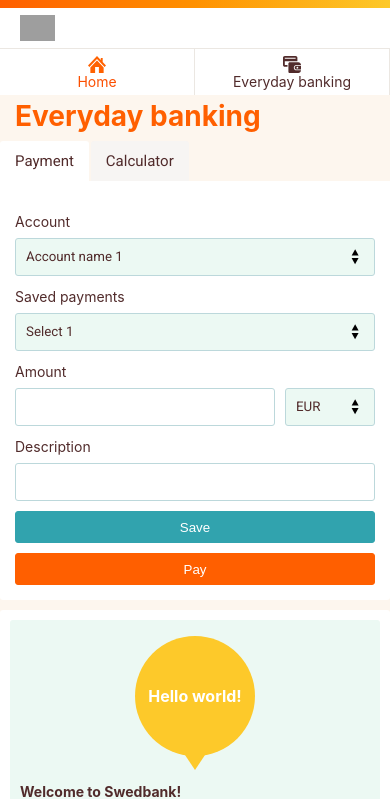
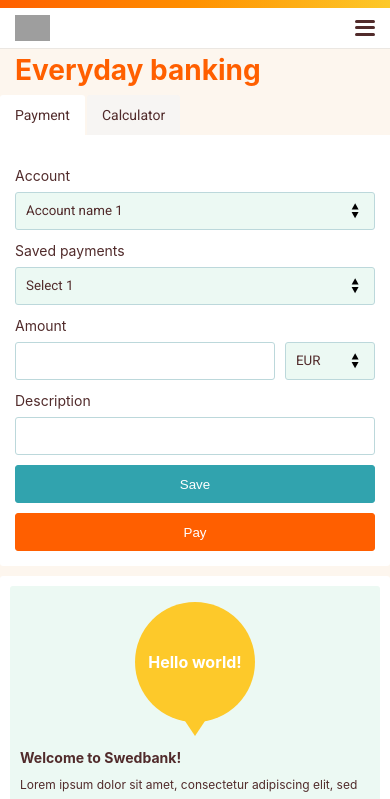
Before and after one commit to janithmalshan/swedbank-fe-assignment, a React (Create React App) app: page /everyday-banking in a window 390 px wide. Shown: the top 799 px of the page. Built offline with nearby package versions, Linux system fonts and the light colour scheme; grey boxes are pictures that could not be loaded.

Commit message:
Mobile burger menu

```diff
--- /dev/null
+++ b/src/components/Header/Burger.js
@@ -0,0 +1,18 @@
+import {bool, func} from "prop-types";
+
+const Burger = ({ open, setOpen, ...props }) => {
+    return (
+        <button className="burger-menu" open={open} onClick={() => setOpen(!open)} {...props}>
+            <div />
+            <div />
+            <div />
+        </button>
+    )
+}
+
+Burger.propTypes = {
+    open: bool.isRequired,
+    setOpen: func.isRequired,
+};
+
+export default Burger;
--- a/src/components/Header/Header.js
+++ b/src/components/Header/Header.js
@@ -4,27 +4,52 @@
 import wallet from '../../assets/wallet.svg';
 import {Link} from "react-router-dom";
 import {useState} from "react";
+import Burger from "./Burger";
 
 const Header = () => {
     const [active, setActive] = useState('home')
+    const [entered, setEntered] = useState(false)
+    const [open, setOpen] = useState(false)
     return (
+        <>
             <header className="header" id="header" role="banner">
                 <div className="header__toolbar-wrapper">
                     <Link className="ui-logo" to="/">
                         <img alt="Swedbank logo"
                              src={logo}/></Link>
+                    <Burger open={open} setOpen={setOpen} />
                 </div>
-            <div className="header__wrapper">
-                <Link className={`${active === 'home' ? 'header__wrapper-nav active' : 'header__wrapper-nav'}`} to="/" onClick={() => setActive('home')}>
+                <div className={`${open ? 'header__wrapper open' : 'header__wrapper'}`}>
+                    <Link
+                        className={`${active === 'home' ? 'header__wrapper-nav active' : 'header__wrapper-nav'}`}
+                        to="/"
+                        onClick={() => {
+                            setActive('home')
+                            setEntered(false)
+                            setOpen(false)
+                        }}
+                        onMouseEnter={() => setEntered(true)}
+                        onMouseLeave={() => setEntered(false)}>
                         <img alt="HomePage Tab" src={home}/>
                         <span>Home</span>
                     </Link>
-                <Link className={`${active === 'everyday' ? 'header__wrapper-nav active' : 'header__wrapper-nav'}`} to="/everyday-banking" onClick={() => setActive('everyday')}>
+                    <Link
+                        className={`${active === 'everyday' ? 'header__wrapper-nav active' : 'header__wrapper-nav'}`}
+                        to="/everyday-banking"
+                        onClick={() => {
+                            setActive('everyday')
+                            setEntered(false)
+                            setOpen(false)
+                        }}
+                        onMouseEnter={() => setEntered(true)}
+                        onMouseLeave={() => setEntered(false)}>
                         <img alt="Everyday banking tab" src={wallet}/>
                         <span>Everyday banking</span>
                     </Link>
                 </div>
             </header>
+            <div className={`${entered || open ? 'page-overlay' : ''}`}></div>
+        </>
     )
 }
 
--- a/src/components/Header/style.scss
+++ b/src/components/Header/style.scss
@@ -2,6 +2,8 @@
 
 .header {
   background-color: #ffffff;
+  z-index: 2;
+  position: relative;
 
   &::before {
     content: "";
@@ -16,6 +18,7 @@
     height: var(--ui-header-toolbar-height);
     display: flex;
     align-items: center;
+    justify-content: space-between;
 
     .ui-logo {
       height: 26px;
@@ -23,6 +26,10 @@
 
       > img {
         height: inherit;
+      }
+
+      @include media-xs {
+        margin-left: 15px;
       }
     }
   }
@@ -49,6 +56,9 @@
 
       &:hover {
         background-color: var(--ui-color-extrasoft-bark);
+        box-shadow: 0 -1px 0px 0px var(--ui-color-orange);
+        -webkit-box-shadow: 0 -1px 0px 0px var(--ui-color-orange);
+        -moz-box-shadow: 0 -1px 0px 0px var(--ui-color-orange);
       }
 
       &:not(last-of-type) {
@@ -59,6 +69,10 @@
         color: inherit;
         height: 17px;
         margin-bottom: 2px;
+
+        @include media-xs {
+          display: none;
+        }
       }
 
       &.active {
@@ -68,6 +82,95 @@
           filter: invert(29%) sepia(95%) saturate(2328%) hue-rotate(6deg) brightness(107%) contrast(102%);
         }
       }
+
+      @include media-xs {
+        width: 100%;
+        border-top: 1px solid var(--ui-color-grey);
+        align-items: start;
+        padding: 0 15px;
+        display: inline-flex;
+        flex-shrink: 0;
+        box-sizing: border-box;
+
+        &.active {
+          background-color: var(--ui-color-extrasoft-bark);
+          border-top: 1px solid var(--ui-color-orange);
+        }
+      }
+    }
+
+    @include media-xs {
+      height: 0;
+      overflow: hidden;
+      transition: all var(--ui-transition-time) var(--ui-transition-function);
+      transition-property: background-color, height;
+
+      &.open {
+        height: auto;
+        position: fixed;
+        background: #FFFFFF;
+        width: 100%;
+        flex-direction: column;
+        transition: all var(--ui-transition-time) var(--ui-transition-function);
+        transition-property: background-color, height;
+      }
     }
   }
+
+  @include media-xs {
+    position: sticky;
+    top: 0;
+  }
 }
+
+// Menu
+.burger-menu {
+  position: relative;
+  right: 15px;
+  flex-direction: column;
+  justify-content: space-around;
+  width: 20px;
+  height: 20px;
+  background: transparent;
+  border: none;
+  cursor: pointer;
+  padding: 0;
+  z-index: 10;
+  opacity: 0;
+  display: none;
+
+  &:focus {
+    outline: none;
+  }
+
+  div {
+    width: 20px;
+    height: 3px;
+    background: var(--ui-color-bark);
+    border-radius: 10px;
+    transition: all 0.3s linear;
+    position: relative;
+    transform-origin: 1px;
+  }
+
+  &[open] {
+
+    div:first-of-type {
+      transform: rotate(45deg);
+    }
+
+    div:nth-of-type(2) {
+      opacity: 0;
+      transform: translateX(20px);
+    }
+
+    div:nth-of-type(3) {
+      transform: rotate(-45deg);
+    }
+  }
+
+  @include media-xs {
+    opacity: 1;
+    display: flex;
+  }
+}
--- a/src/components/Ui/Tab/Tab.js
+++ b/src/components/Ui/Tab/Tab.js
@@ -1,6 +1,5 @@
 import React, {useEffect} from 'react';
 import {useTabs} from "./TabContext";
-import './tab.scss';
 
 export const Tabs = function({ children, tabs, defaultTab, onTabSelect, className, ...props }) {
     const { currentTab, setCurrentTab } = useTabs();
--- a/src/styles/_buttons.scss
+++ b/src/styles/_buttons.scss
@@ -13,7 +13,7 @@
   box-sizing: border-box;
   text-align: center;
   padding: 5px 15px;
-  min-height: 32px;
+  min-height: 38px;
   margin: 0;
 
   &--primary {
--- a/src/styles/_layout.scss
+++ b/src/styles/_layout.scss
@@ -12,3 +12,16 @@
   flex-direction: column;
   align-items: stretch;
 }
+
+.page-overlay {
+  position: fixed;
+  background-color: var(--ui-color-bark);
+  opacity: 0.4;
+  top: 0;
+  right: 0;
+  bottom: 0;
+  left: 0;
+  z-index: 1;
+  transition: all var(--ui-transition-time) var(--ui-transition-function);
+  transition-property: background-color;
+}
--- a/src/components/Ui/Tab/tab.scss
+++ b/src/styles/_tab.scss
@@ -17,7 +17,6 @@
       border: none;
       transition: 0.3s ease-out;
       font-family: var(--ui-font-family-body);
-      font-size: 15px;
       color: var(--ui-color-bark);
       background-color: var(--ui-color-lightgrey);
       margin-right: 2px;
--- a/src/styles/style.scss
+++ b/src/styles/style.scss
@@ -3,4 +3,5 @@
 @import "layout";
 @import "forms";
 @import "buttons";
+@import "tab";
 @import "common";
```
Lines whose indentation alone changed are shown as unchanged.
